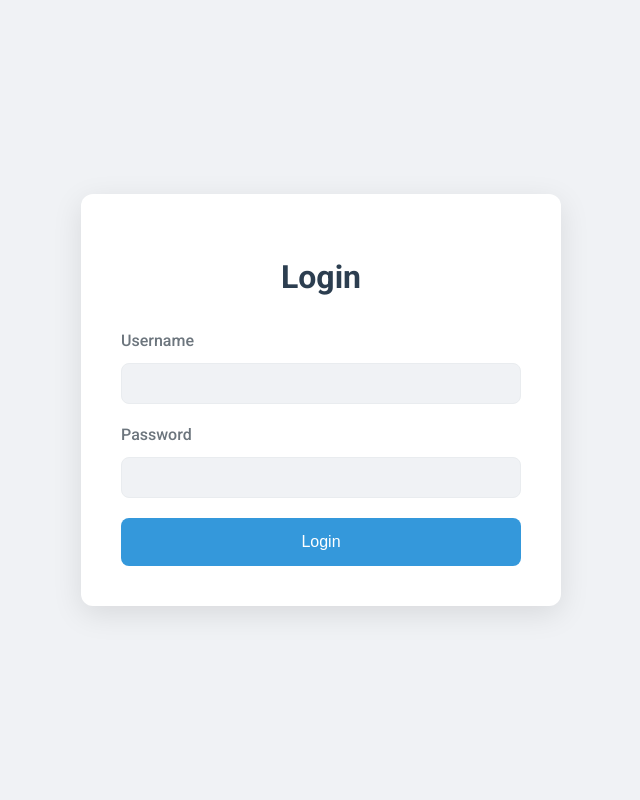
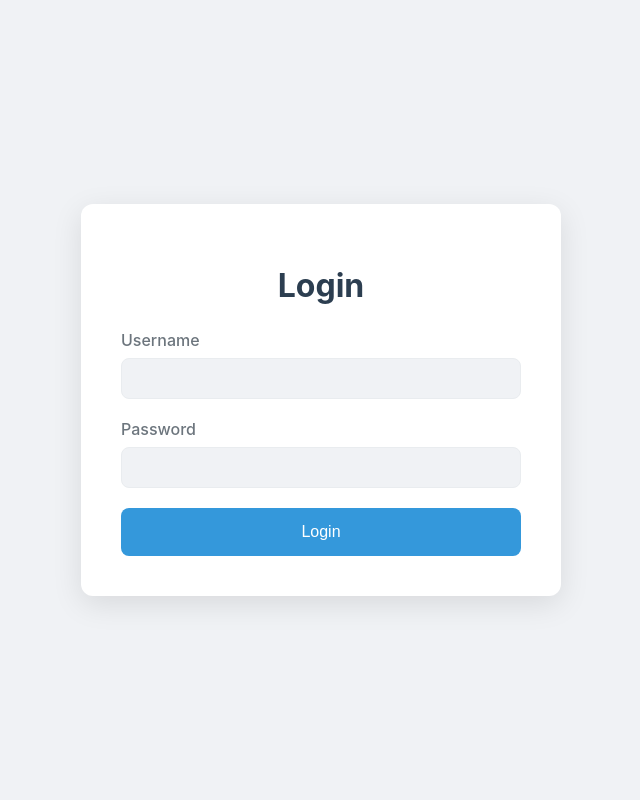
Before and after one commit to smblue07/my-sync-panel, a Flask app: page /login in a window 1280 px wide. Shown: the whole page, without its empty margins (319-959 px from the left). Run offline with Flask 3, Linux system fonts and the light colour scheme.

Commit message:
Update login.html

```diff
--- a/templates/login.html
+++ b/templates/login.html
@@ -4,9 +4,6 @@
     <meta charset="UTF-8">
     <title>Login - Ultimate Manager</title>
     <meta name="viewport" content="width=device-width, initial-scale=1.0">
-    <link rel="preconnect" href="https://fonts.googleapis.com">
-    <link rel="preconnect" href="https://fonts.gstatic.com" crossorigin>
-    <link href="https://fonts.googleapis.com/css2?family=Vazirmatn:wght@400;500;600;700&display=swap" rel="stylesheet">
     <style>
         :root { /* Light Mode */
             --bg-color: #f0f2f5; --panel-bg: #ffffff; --text-color: #2c3e50; --text-color-light: #6c757d;
@@ -16,7 +13,7 @@
             --bg-color: #1a1a1a; --panel-bg: #2a2a2a; --text-color: #e0e0e0; --text-color-light: #888;
             --border-color: #444; --accent-color: #4a90e2;
         }
-        body { font-family: 'Vazirmatn', -apple-system, sans-serif; background-color: var(--bg-color); display: flex; justify-content: center; align-items: center; height: 100vh; margin: 0; }
+        body { font-family: -apple-system, sans-serif; background-color: var(--bg-color); display: flex; justify-content: center; align-items: center; height: 100vh; margin: 0; }
         .login-container { background: var(--panel-bg); padding: 40px; border-radius: 12px; box-shadow: 0 8px 30px rgba(0,0,0,0.1); width: 100%; max-width: 400px; color: var(--text-color); }
         h1 { text-align: center; color: var(--text-color); margin-bottom: 25px; }
         .form-group { margin-bottom: 20px; }
@@ -27,6 +24,7 @@
         .flash-messages { list-style: none; padding: 0; margin-bottom: 20px; }
         .flash-messages li { padding: 15px; margin-bottom: 10px; border-radius: 8px; color: white; }
         .flash-danger { background-color: #e74c3c; }
+        .flash-success { background-color: #2ecc71; }
     </style>
 </head>
 <body>
@@ -54,7 +52,7 @@
         </form>
     </div>
     <script>
-        // اسکریپت ساده برای اعمال تم تاریک در صفحه لاگین
+        // اسکریپت ساده برای اعمال تم تاریک در صفحه لاگین بر اساس حافظه مرورگر
         (function() {
             const savedTheme = localStorage.getItem('theme') || 'light';
             document.documentElement.setAttribute('data-theme', savedTheme);
```
